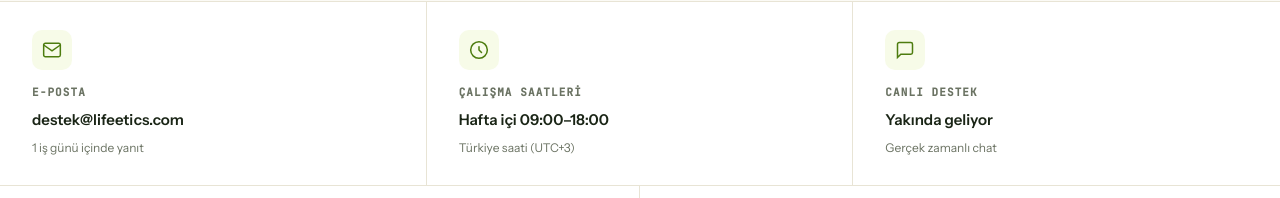
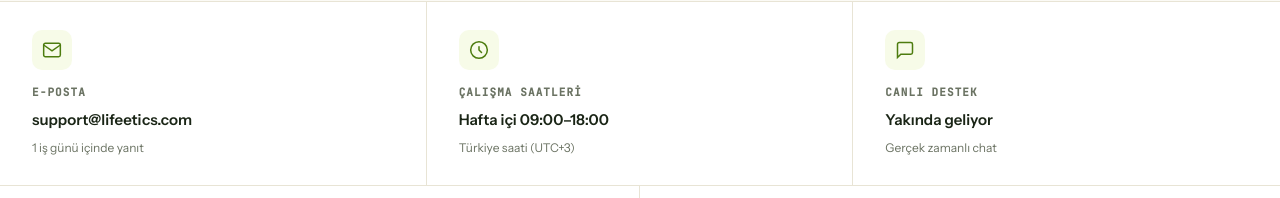
Before and after one commit to BerkeBoran/diet_management_system, a React (Vite) app in the folder frontend/: page /support in a window 1280 px wide. Shown: the part 441-639 px from the top of the page. Built offline with nearby package versions, Linux system fonts and the light colour scheme; no server answers; a web font is replaced by a local one; what @react-pdf/renderer would draw is missing.

Commit message:
fix: standardize support email to support@lifeetics.com and wire dead links

```diff
--- a/frontend/src/pages/public/LoginPage.jsx
+++ b/frontend/src/pages/public/LoginPage.jsx
@@ -431,7 +431,7 @@
               Ana sayfa
             </Link>
             <div className="login-right-help">
-              Yardım mı lazım? <a href="#">Destek ekibi</a>
+              Yardım mı lazım? <a href="mailto:support@lifeetics.com">Destek ekibi</a>
             </div>
           </div>
 
--- a/frontend/src/pages/public/RegisterPage.jsx
+++ b/frontend/src/pages/public/RegisterPage.jsx
@@ -439,7 +439,7 @@
                 <Section title="Bilgilerin Kullanımı">Toplanan veriler; hizmetlerin sunulması, kişiselleştirme, ödeme ve muhasebe işlemleri, güvenlik, analiz ve pazarlama amaçlarıyla kullanılır. Kişisel veriler hiçbir şekilde izinsiz üçüncü kişilerle paylaşılmaz veya satılmaz.</Section>
                 <Section title="Google Kullanıcı Verileri">Lifeetics, Google üzerinden giriş yapan kullanıcılardan yalnızca e-posta adresi ve ad/soyad bilgisi toplar. Bu veriler yalnızca kimlik doğrulama ve hesap oluşturma amacıyla kullanılır; hiçbir üçüncü tarafla paylaşılmaz.</Section>
                 <Section title="İstisnai Haller">Yasal zorunluluklar, yetkili adli/idari makam talepleri ve kullanıcı güvenliğinin korunması gereken durumlarda gizlilik hükümleri dışına çıkılabilir.</Section>
-                <Section title="Güvenlik">Lifeetics, gizli bilgileri özel ve gizli tutmayı, güvenliğini ve bütünlüğünü sağlamayı KVKK ve yürürlükteki mevzuat gereği taahhüt eder. Güvenlik açığı bildirimi: destek@lifeetics.com</Section>
+                <Section title="Güvenlik">Lifeetics, gizli bilgileri özel ve gizli tutmayı, güvenliğini ve bütünlüğünü sağlamayı KVKK ve yürürlükteki mevzuat gereği taahhüt eder. Güvenlik açığı bildirimi: support@lifeetics.com</Section>
                 <Section title="Değişiklikler">Lifeetics bu politikayı önceden bildirmeksizin güncelleme hakkını saklı tutar. Güncel politika her zaman platform üzerinden erişilebilir olacaktır.</Section>
               </>
             )}
--- a/frontend/src/pages/public/SupportPage.jsx
+++ b/frontend/src/pages/public/SupportPage.jsx
@@ -116,7 +116,11 @@
               </svg>
             </div>
             <div className="sp-card-label">E-posta</div>
-            <div className="sp-card-value">destek@lifeetics.com</div>
+            <div className="sp-card-value">
+              <a href="mailto:support@lifeetics.com" style={{ color: 'inherit', textDecoration: 'none' }}>
+                support@lifeetics.com
+              </a>
+            </div>
             <div className="sp-card-note">1 iş günü içinde yanıt</div>
           </div>
 
```
